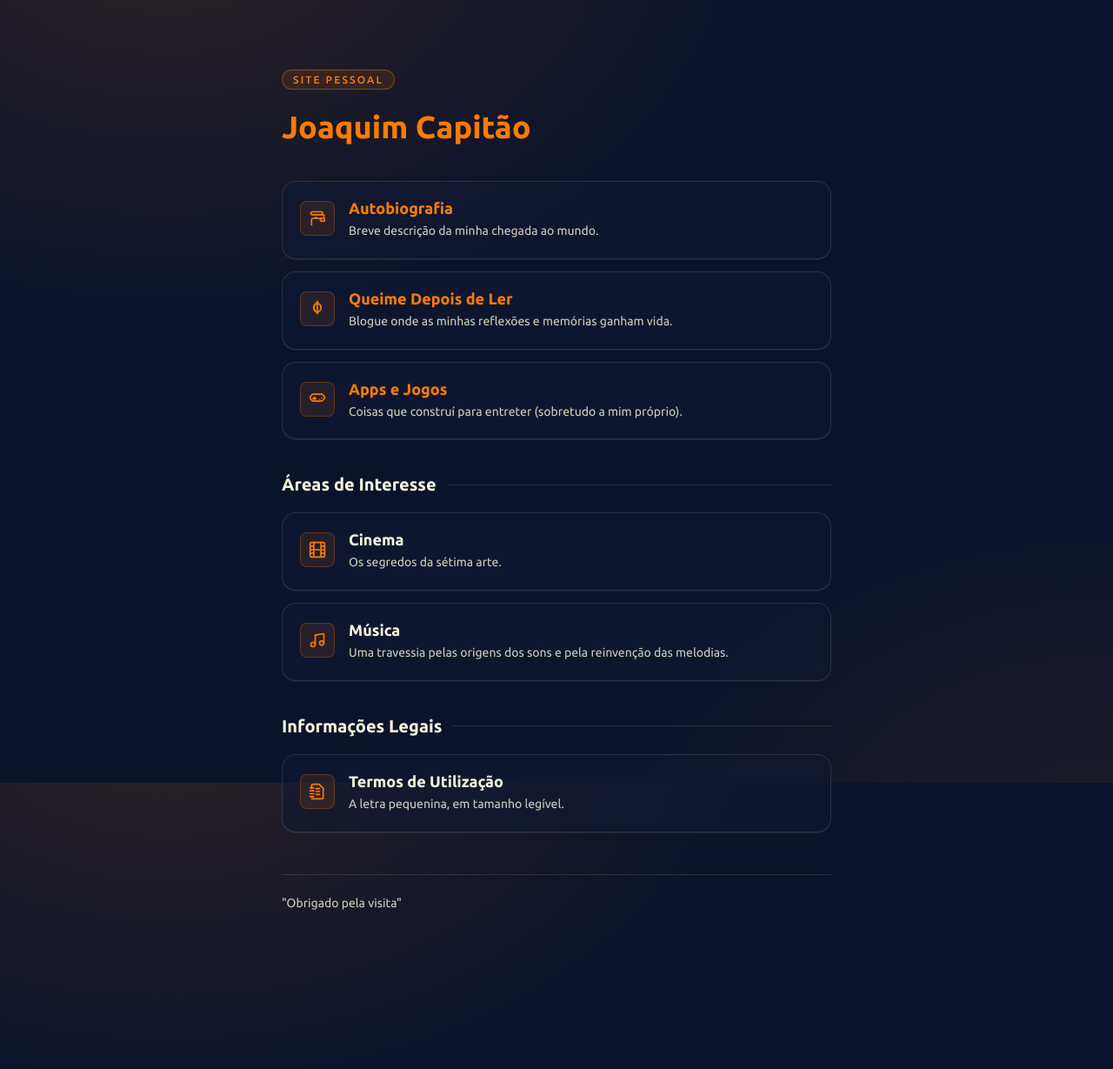
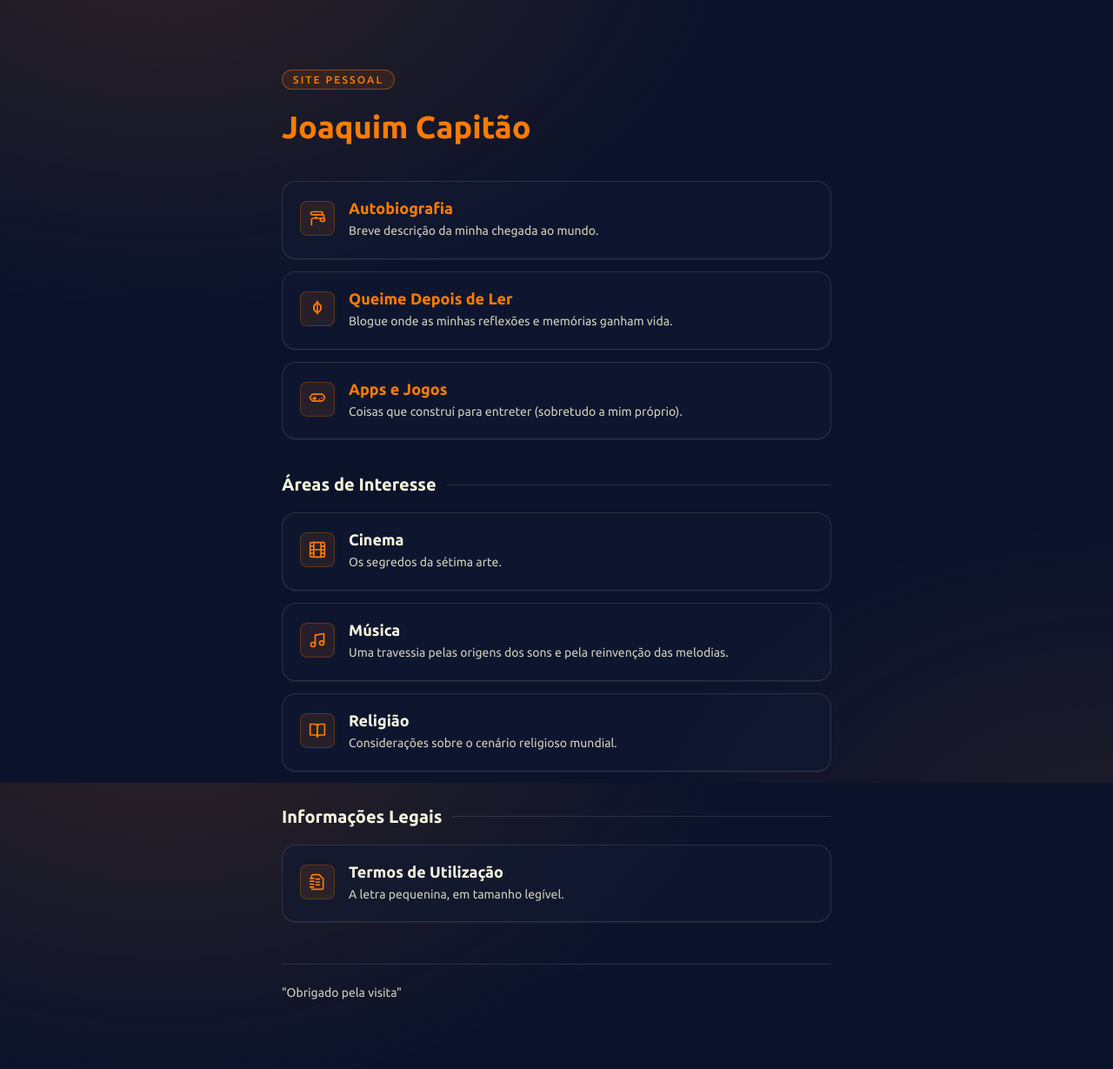
Before and after one commit to joaquim-capitao/joaquim-capitao.github.io, a Jekyll site: the page index.html, which Jekyll copies as it is, in a window 1280 px wide. Shown: the whole page at 87% size. Built offline with Jekyll 4.4.1, drawn with Linux system fonts in a browser that asks for light colours; before the commit the page ends 1126 px from its top, so only the background shows below that.

Commit message:
Update index.html

```diff
--- a/index.html
+++ b/index.html
@@ -346,6 +346,7 @@
               <svg class="arrow" aria-hidden="true" xmlns="http://www.w3.org/2000/svg" width="24" height="24" viewBox="0 0 24 24" fill="none" stroke="currentColor" stroke-width="2" stroke-linecap="round" stroke-linejoin="round"><path d="M7 7h10v10"/><path d="M7 17 17 7"/></svg>
             </a>
           </li>
+
           <li>
             <a class="card" href="https://joaquim-capitao.github.io/musica">
               <span class="icon-box" aria-hidden="true">
@@ -358,6 +359,21 @@
               <svg class="arrow" aria-hidden="true" xmlns="http://www.w3.org/2000/svg" width="24" height="24" viewBox="0 0 24 24" fill="none" stroke="currentColor" stroke-width="2" stroke-linecap="round" stroke-linejoin="round"><path d="M7 7h10v10"/><path d="M7 17 17 7"/></svg>
             </a>
           </li>
+
+          <li>
+            <a class="card" href="https://joaquim-capitao.github.io/religiao">
+              <span class="icon-box" aria-hidden="true">
+                <svg xmlns="http://www.w3.org/2000/svg" width="24" height="24" viewBox="0 0 24 24" fill="none" stroke="currentColor" stroke-width="2" stroke-linecap="round" stroke-linejoin="round"><path d="M2 3h6a4 4 0 0 1 4 4v14a3 3 0 0 0-3-3H2z"/><path d="M22 3h-6a4 4 0 0 0-4 4v14a3 3 0 0 1 3-3h7z"/><path d="M12 7v5"/><circle cx="12" cy="4" r="1"/></svg>
+              </span>
+              <span class="card-content">
+                <span class="card-title">Religião</span>
+                <span class="card-desc">Considerações sobre o cenário religioso mundial.</span>
+              </span>
+              <svg class="arrow" aria-hidden="true" xmlns="http://www.w3.org/2000/svg" width="24" height="24" viewBox="0 0 24 24" fill="none" stroke="currentColor" stroke-width="2" stroke-linecap="round" stroke-linejoin="round"><path d="M7 7h10v10"/><path d="M7 17 17 7"/></svg>
+            </a>
+          </li>
+
+
         </ul>
       </nav>
     </section>
```
